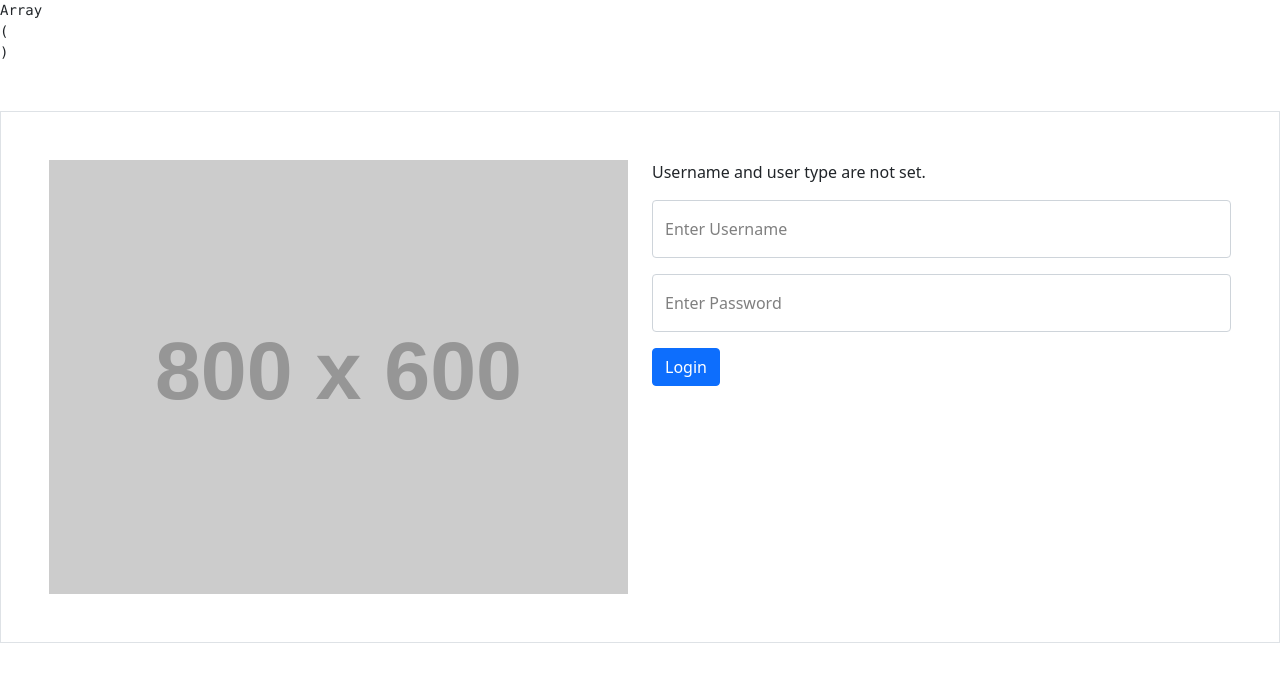
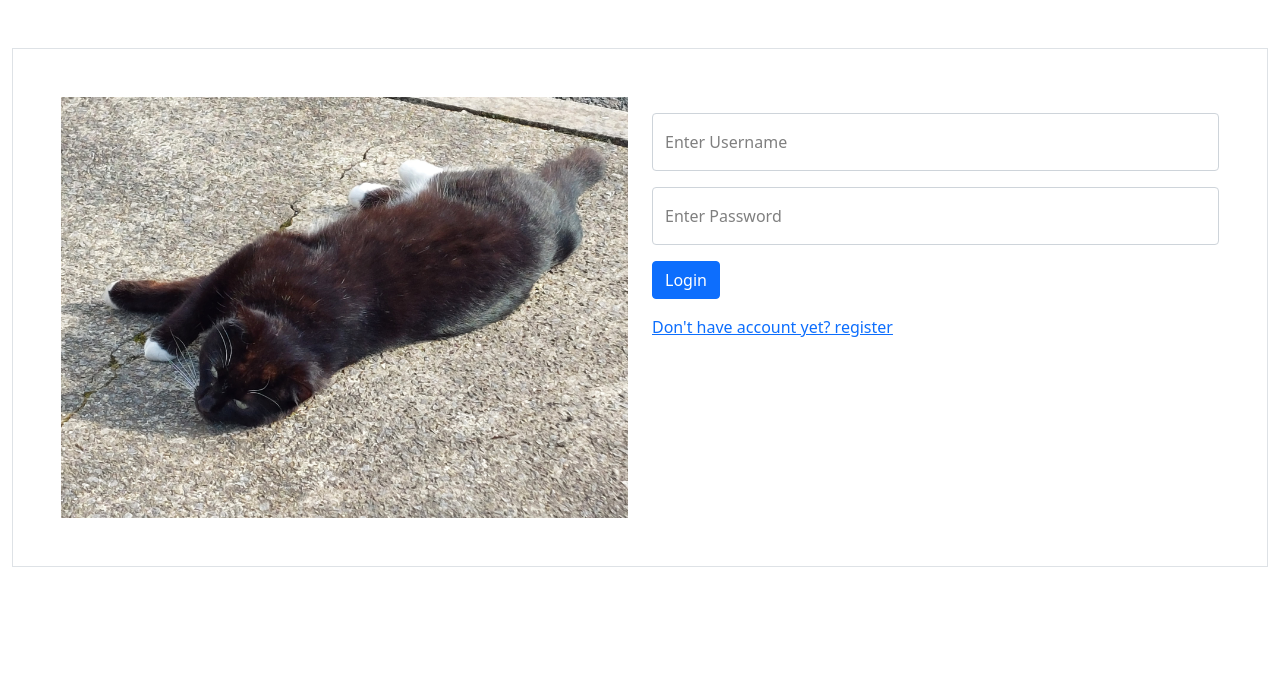
Before and after one commit to JingPen-g/CS4116_Group_Project, a PHP site: page /register/create-account/login.php in a window 1280 px wide. Shown: the top 682 px of the page. Run offline with PHP 8.4, Linux system fonts and the light colour scheme; grey boxes labelled with a size stand in for pictures from a placeholder-image service; some libraries are stand-ins or nearby versions.

Commit message:
Polish create-account pages

```diff
--- a/src/back-end/api/users.php
+++ b/src/back-end/api/users.php
@@ -73,7 +73,7 @@ if($_SERVER["REQUEST_METHOD"] == "GET"){
             echo json_encode([
                 'status' => 'success',
                 'message' => 'Login successful! Redirecting you to the home page...',
-                'redirect' => 'http://localhost:8080/index'
+                'redirect' => 'http://localhost:8080/search'
             ]);
 
             exit();
@@ -161,11 +161,10 @@ if($_SERVER["REQUEST_METHOD"] == "GET"){
 
         if ($usertype === "customer") {
             $registration_success = $user->insertUser($username, $email, $hashedPassword);
-            $_SESSION['registration_success'] = $registration_success;
         } else {
             $registration_success = $business->insertBusiness($username, $email, $hashedPassword);
         }
-
+        $_SESSION['registration_success'] = $registration_success;
 
 
         // If registration is successful (e.g., no errors in validation)
--- a/src/front-end/create-account/login.php
+++ b/src/front-end/create-account/login.php
@@ -1,21 +1,6 @@
 <?php
-    session_start();
 
 
-    echo '<pre>';
-    print_r($_SESSION);
-    echo '</pre>';
-
-    if (isset($_SESSION['usertype']) && isset($_SESSION['username'])) {
-        $usertype = $_SESSION['usertype'];
-        $username = $_SESSION['username'];
-        $password = $_SESSION['password'];
-        $registration_success = $_SESSION['registration_success'];
-        $hashedpassword = $_SESSION['hashedpassword'];
-        $user_message = 'Hello ' . htmlspecialchars($username) . ', you are registered as ' . htmlspecialchars($usertype) . 'password is: ' . htmlspecialchars($password) . ' hashed password is: ' . htmlspecialchars($hashedpassword) . ' and registration success is: ' . htmlspecialchars($registration_success);
-    } else {
-        $user_message = "Username and user type are not set.";
-    }
 ?>
 
 <!DOCTYPE html>
@@ -27,17 +12,23 @@
 href="https://cdn.jsdelivr.net/npm/bootstrap@5.0.0-beta1/dist/css/bootstrap.min.css"
 integrity="sha384-giJF6kkoqNQ00vy+HMDP7azOuL0xtbfIcaT9wjKHr8RbDVddVHyTfAAsrekwKmP1"
 crossorigin="anonymous">
-    <link rel="stylesheet" href="css/register_bootstrap.css">
     <script src="https://cdn.jsdelivr.net/npm/bootstrap@5.3.3/dist/js/bootstrap.bundle.min.js"></script>
     </head>
     <body>
+    <div class="invisible image-item"></div>
+        <div id="main" class="container-fluid">
+
+        <!-- Used to generate paw print margin -->
+        <div class="row">
+            <div class="col left-container"></div>
+            <div class="col rigth-container"></div>
+        </div>
         <div class="container-fluid p-5 my-5 border">
             <div class="row">
                 <div class="col">
-                <img src="https://dummyimage.com/800x600/000/fff&text=login" alt="logo" class="img-fluid">
+                    <img src="../front-end/create-account/images/cat1.jpg" alt="logo" class="img-fluid">
                 </div>
                 <div class="col">
-            <p><?php echo $user_message; ?></p>
                 <form action="/api/users.php" method="post" id="login_form" novalidate>
                 <!-- Add a hidden input field to send the form's identifier -->
                 <input type="hidden" name="id" value="login_form">
@@ -50,6 +41,9 @@ crossorigin="anonymous">
                     <label for="password" class="text-black-50">Enter Password</label>
                 </div>
                 <button type="submit" class="btn btn-primary">Login</button>
+                <div class="form-floating mb-3 mt-3">
+                    <a href="http://localhost:8080/register">Don't have account yet? register</a>
+                </div>
                 </form>
                 </div>
             </div>
```
Also changed, not shown: src/front-end/create-account/register_bootstrap.php (+17 -1 lines), src/front-end/create-account/images/cat.jpg (added), src/front-end/create-account/images/cat1.jpg (added). Lines whose indentation alone changed are shown as unchanged.
